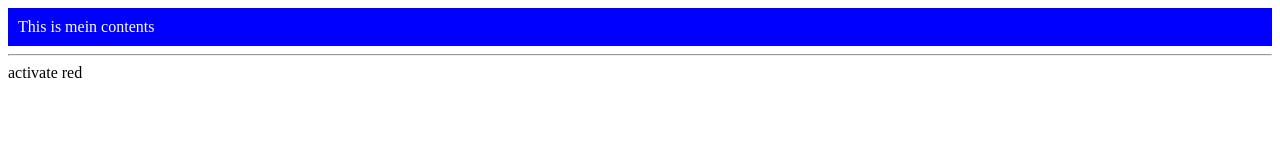
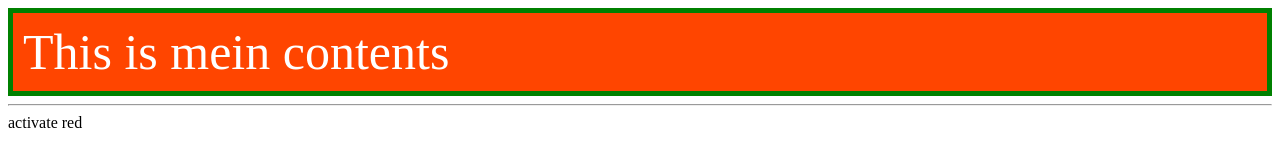
Before and after one commit to stevenleelawson/vue_and_scss, a website: page index.html in a window 1280 px wide. Drawn offline with nearby package versions, Linux system fonts and the light colour scheme.

Commit message:
style bindings

```diff
--- a/index.html
+++ b/index.html
@@ -12,12 +12,15 @@
     <div id="app">
 		<!-- the whole colors obj is being applied, ie both classes are bound to the div and when you click on it both become true but it is red coz that's the second class  -->
         <div class="element"
-			v-bind:class="colors"
+			v-bind:class="[
+			colors.blueClass.active ? colors.blueClass.name: '',
+			colors.redClass.active ? colors.redClass.name: '']"
+			v-bind:style="newStyle"
 		>
 			This is mein contents
 		</div>
 		<hr>
-		<div v-on:click="colors.red = !colors.red">activate red</div>
+		<div v-on:click="colors.redClass.active = !colors.redClass.active, newStyle.fontSize = '150px'">activate red</div>
     </div>
 </body>
 <script>
@@ -25,9 +28,20 @@
     const App = {
         data(){
             return {
+				newStyle: {
+					fontSize: '50px',
+					border: '5px solid green'
+				},
                 colors: {
-					blue: true,
-					red: false
+					blueClass: {
+						name: 'blue',
+						active: true,
+					},
+					redClass: {
+						name: 'red',
+						active: true,
+					},
+					// redClass: 'red',
 				}
             }
         },
@@ -46,14 +60,14 @@
         padding:10px
     }
     .blue {
-        background: blue;
+        background: rgb(96, 96, 128);
     }
 
     .green {
         background: green;
     }
     .red {
-        background: red ;
+        background: orangered ;
     }
     .large{
         font-size: 40px;
```
